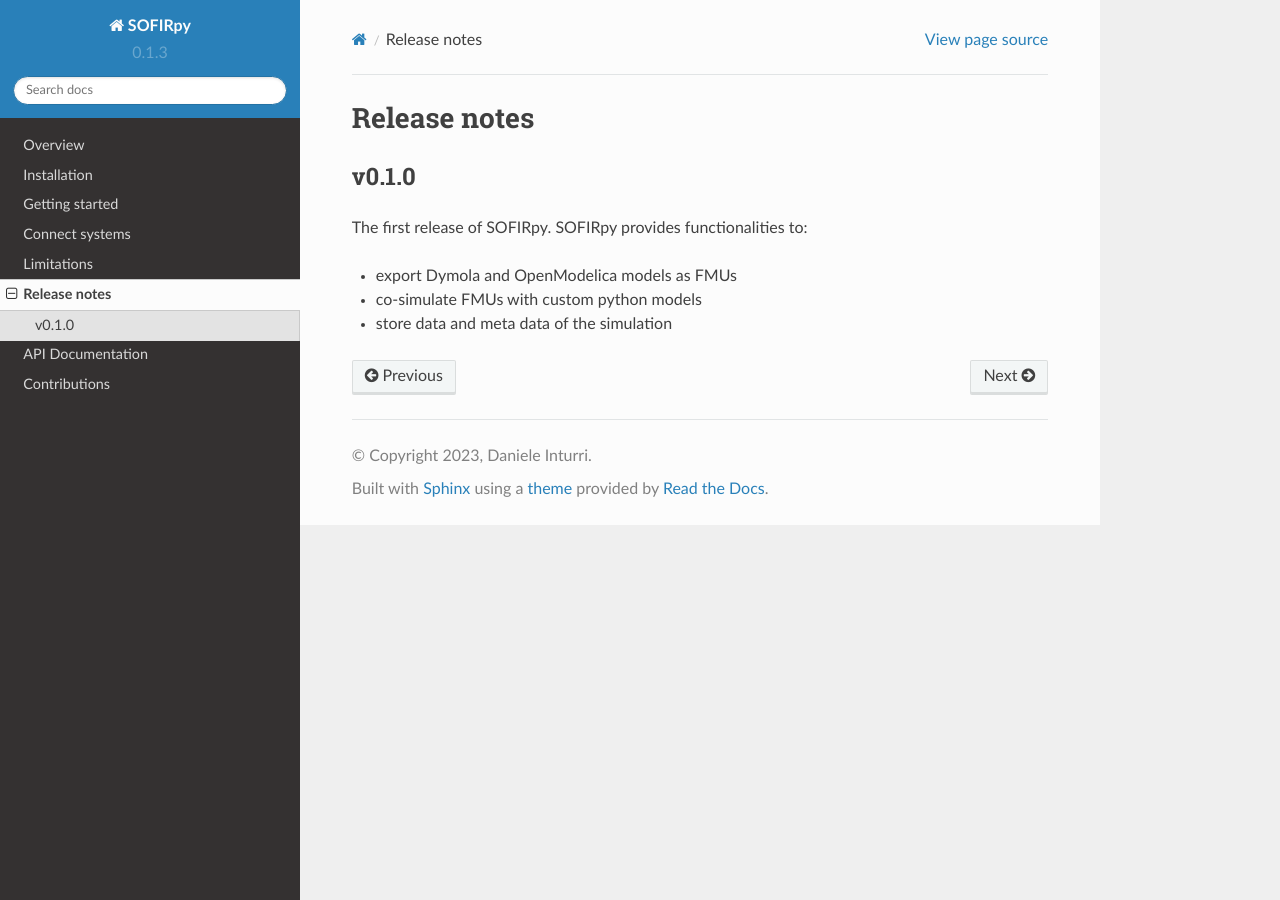
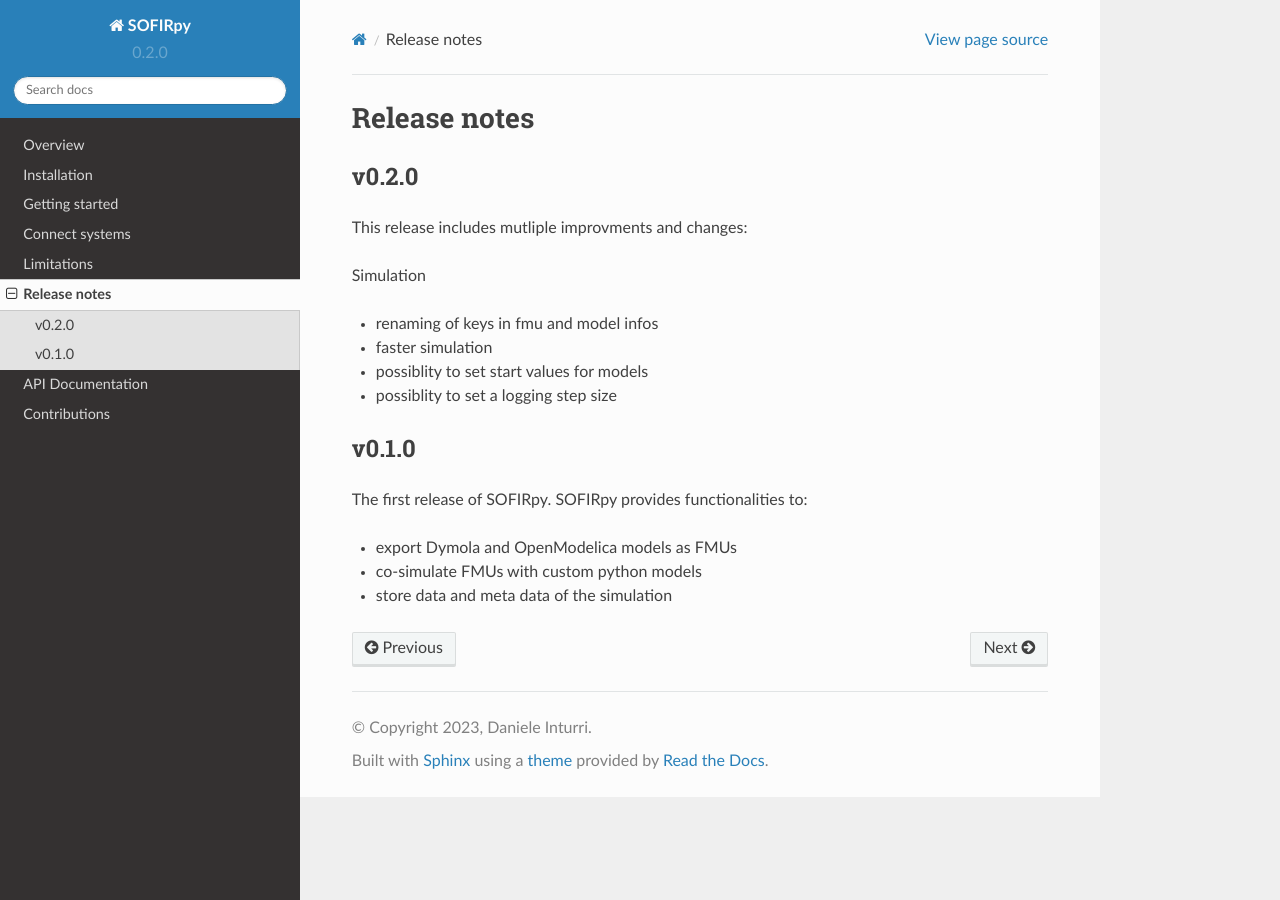
Before and after one commit to fluid-systems/SOFIRpy, a Sphinx documentation site: the page built from docs/release_notes.rst, in a window 1280 px wide. Built offline with Sphinx 7.4.7 and the Read the Docs theme 2.0.0, drawn with Linux system fonts in a browser that asks for light colours.

Commit message:
test release

```diff
--- /dev/null
+++ b/docs/change_log/v0.2.0.rst
@@ -0,0 +1,8 @@
+This release includes mutliple improvments and changes:
+
+Simulation
+
+- renaming of keys in fmu and model infos
+- faster simulation
+- possiblity to set start values for models
+- possiblity to set a logging step size
--- a/docs/release_notes.rst
+++ b/docs/release_notes.rst
@@ -1,5 +1,9 @@
 Release notes
 =============
+
+v0.2.0
+------
+.. include:: change_log/v0.2.0.rst
 
 v0.1.0
 ------
--- a/src/sofirpy/__init__.py
+++ b/src/sofirpy/__init__.py
@@ -2,7 +2,7 @@
 
 __author__ = "Daniele Inturri"
 __email__ = "daniele.inturri@stud.tu-darmstadt.de"
-__version__ = "0.1.3"
+__version__ = "0.2.0"
 
 __all__ = [
     "export_dymola_model",
```
Also changed, not shown: .gitlab-ci.yml.
